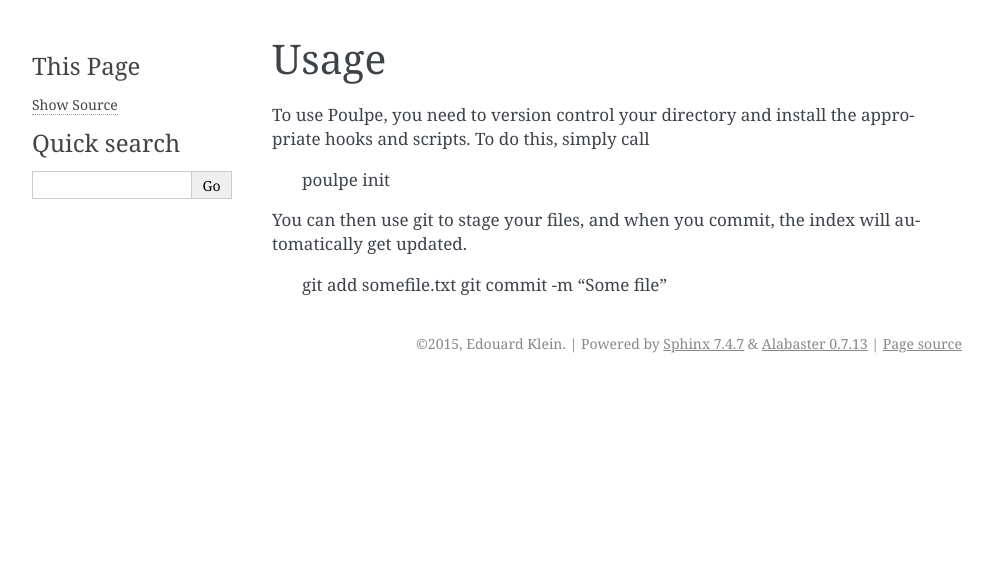
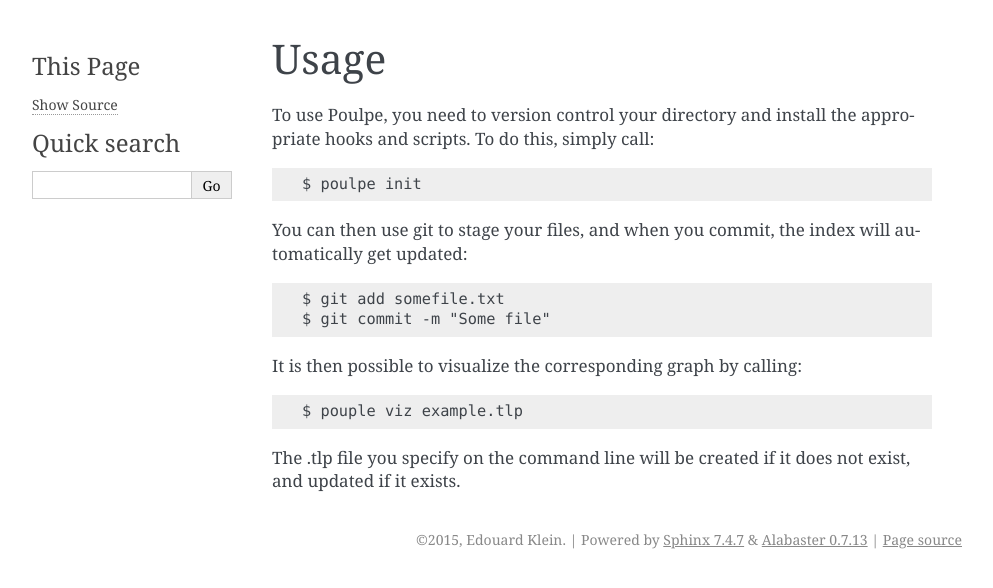
Before and after one commit to edouardklein/poulpe, a Sphinx documentation site: the page built from docs/usage.rst, in a window 1280 px wide. Shown: the top 588 px of the page, without its empty margins (148-1141 px from the left). Built offline with Sphinx 7.4.7, drawn with Linux system fonts in a browser that asks for light colours; pages that are not in the unit, such as notebooks, are missing from menus.

Commit message:
Update docs

```diff
--- a/docs/usage.rst
+++ b/docs/usage.rst
@@ -2,11 +2,17 @@
 Usage
 ========
 
-To use Poulpe, you need to version control your directory and install the appropriate hooks and scripts. To do this, simply call
+To use Poulpe, you need to version control your directory and install the appropriate hooks and scripts. To do this, simply call::
 
-    poulpe init
+    $ poulpe init
 
-You can then use git to stage your files, and when you commit, the index will automatically get updated.
+You can then use git to stage your files, and when you commit, the index will automatically get updated::
 
-    git add somefile.txt
-    git commit -m "Some file"
+    $ git add somefile.txt
+    $ git commit -m "Some file"
+
+It is then possible to visualize the corresponding graph by calling::
+
+    $ pouple viz example.tlp
+
+The .tlp file you specify on the command line will be created if it does not exist, and updated if it exists.
```
Also changed, not shown: HISTORY.rst (+9 -1 lines), README.rst (+8 -1 lines), docs/poulpe.rst (deleted, +0 -22 lines).
